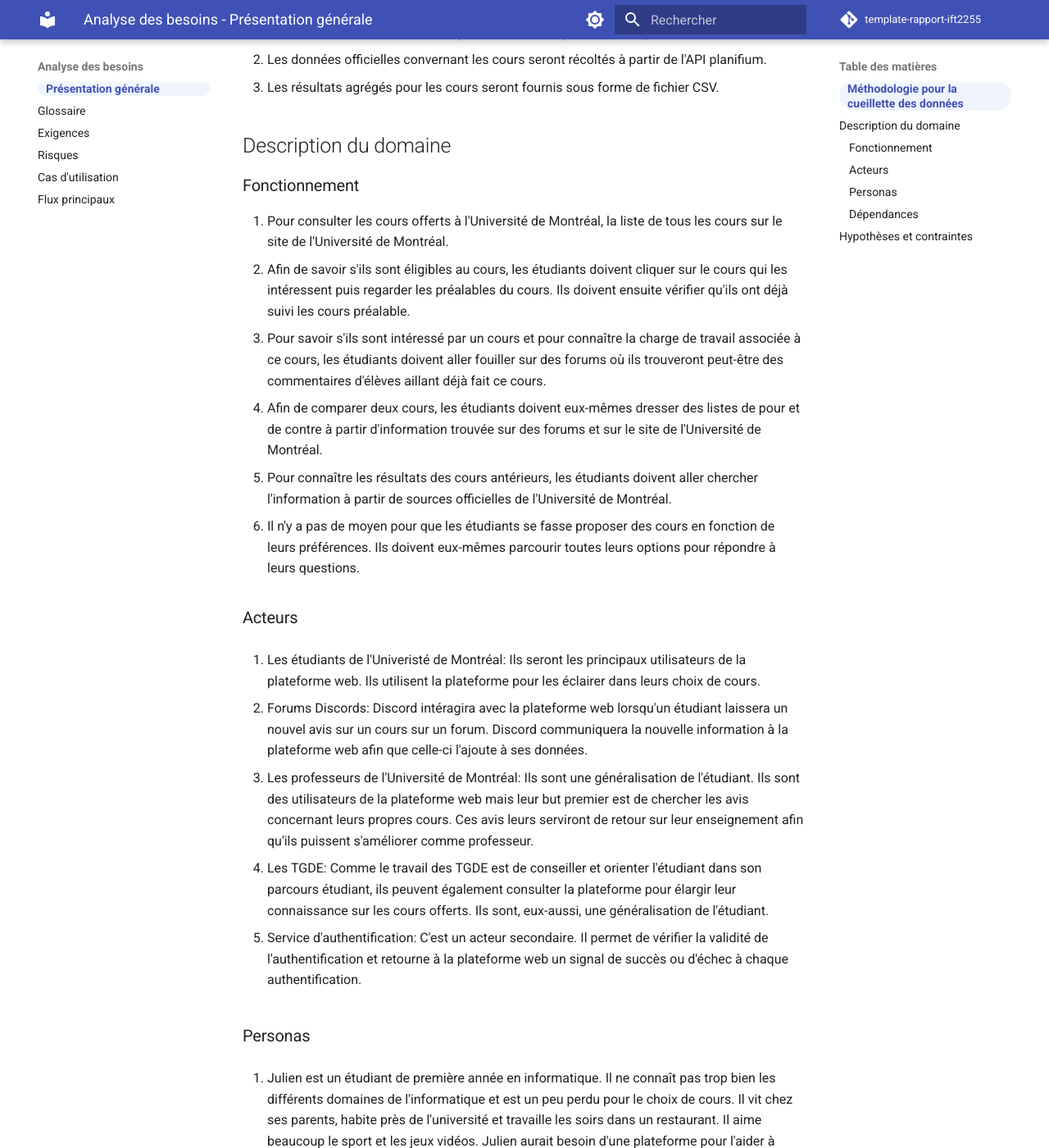
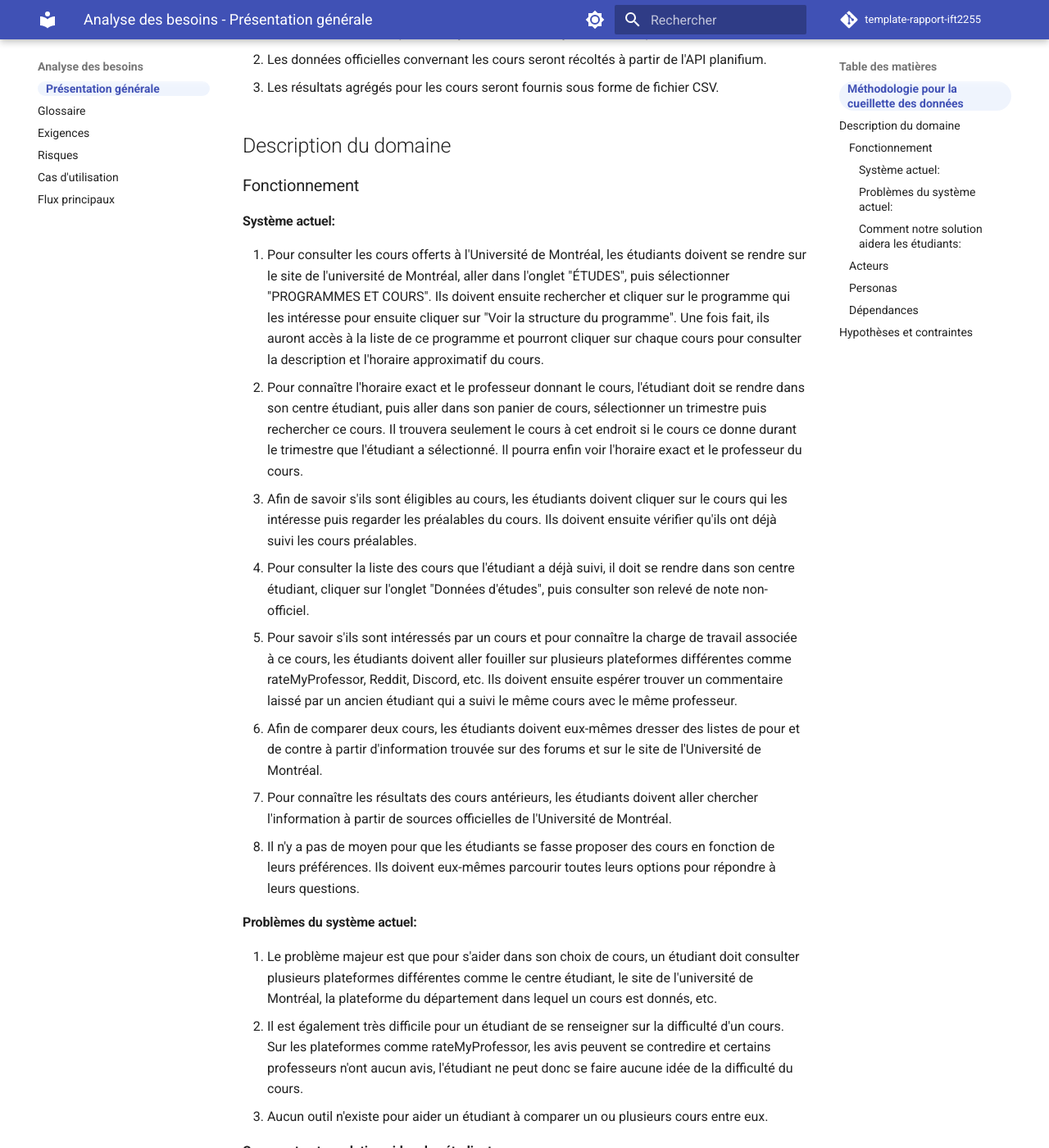
Before and after one commit to jujutheriault/IFT2255_Devoir1, an MkDocs documentation site: the page built from docs/besoins/index.md, in a window 1280 px wide and 1400 px high, scrolled down 591 px. Shown: the whole window at 82% size. Built offline with MkDocs 1.6.1 and Material for MkDocs 9.7.7, drawn with Linux system fonts in a browser that asks for light colours; comment, search, counter and statistics services are not loaded; some of the changed text lies outside the part shown.

```diff
--- a/docs/besoins/index.md
+++ b/docs/besoins/index.md
@@ -17,13 +17,22 @@ Pour répondre à ces besoins, les données que nous utiliserons afin d'obtenir
 ## Description du domaine
 
 ### Fonctionnement
-1. Pour consulter les cours offerts à l'Université de Montréal, la liste de tous les cours sur le site de l'Université de Montréal.
-2. Afin de savoir s'ils sont éligibles au cours, les étudiants doivent cliquer sur le cours qui les intéressent puis regarder les préalables du cours. Ils doivent ensuite vérifier qu'ils ont déjà suivi les cours préalable.
-3. Pour savoir s'ils sont intéressé par un cours et pour connaître la charge de travail associée à ce cours, les étudiants doivent aller fouiller sur des forums où ils trouveront peut-être des commentaires d'élèves aillant déjà fait ce cours.
+#### Système actuel:
+1. Pour consulter les cours offerts à l'Université de Montréal, les étudiants doivent se
+rendre sur le site de l'université de Montréal, aller dans l'onglet "ÉTUDES", puis sélectionner "PROGRAMMES ET COURS". Ils doivent ensuite rechercher et cliquer sur le programme qui les intéresse pour ensuite cliquer sur "Voir la structure du programme". Une fois fait, ils auront accès à la liste de ce programme et pourront cliquer sur chaque cours pour consulter la description et l'horaire approximatif du cours.
+2. Pour connaître l'horaire exact et le professeur donnant le cours, l'étudiant doit se rendre dans son centre étudiant, puis aller dans son panier de cours, sélectionner un trimestre puis rechercher ce cours. Il trouvera seulement le cours à cet endroit si le cours ce donne durant le trimestre que l'étudiant a sélectionné. Il pourra enfin voir l'horaire exact et le professeur du cours.
+2. Afin de savoir s'ils sont éligibles au cours, les étudiants doivent cliquer sur le cours qui les intéresse puis regarder les préalables du cours. Ils doivent ensuite vérifier qu'ils ont déjà suivi les cours préalables.
+3. Pour consulter la liste des cours que l'étudiant a déjà suivi, il doit se rendre dans son centre étudiant, cliquer sur l'onglet "Données d'études", puis consulter son relevé de note non-officiel.
+3. Pour savoir s'ils sont intéressés par un cours et pour connaître la charge de travail associée à ce cours, les étudiants doivent aller fouiller sur plusieurs plateformes différentes comme rateMyProfessor, Reddit, Discord, etc. Ils doivent ensuite espérer trouver un commentaire laissé par un ancien étudiant qui a suivi le même cours avec le même professeur.
 4. Afin de comparer deux cours, les étudiants doivent eux-mêmes dresser des listes de pour et de contre à partir d'information trouvée sur des forums et sur le site de l'Université de Montréal.
 5. Pour connaître les résultats des cours antérieurs, les étudiants doivent aller chercher l'information à partir de sources officielles de l'Université de Montréal.
 6. Il n'y a pas de moyen pour que les étudiants se fasse proposer des cours en fonction de leurs préférences. Ils doivent eux-mêmes parcourir toutes leurs options pour répondre à leurs questions.
-
+#### Problèmes du système actuel:
+1. Le problème majeur est que pour s'aider dans son choix de cours, un étudiant doit consulter plusieurs plateformes différentes comme le centre étudiant, le site de l'université de Montréal, la plateforme du département dans lequel un cours est donnés, etc.
+2. Il est également très difficile pour un étudiant de se renseigner sur la difficulté d'un cours. Sur les plateformes comme rateMyProfessor, les avis peuvent se contredire et certains professeurs n'ont aucun avis, l'étudiant ne peut donc se faire aucune idée de la difficulté du cours.
+3. Aucun outil n'existe pour aider un étudiant à comparer un ou plusieurs cours entre eux.
+#### Comment notre solution aidera les étudiants:
+Notre solution aidera les étudiants en rassemblant toutes les informations dont ils ont potentiellement besoin dans une seule plateforme. Il leur sera facile de trouver un cours qui leur convient, de consulter les différents professeurs qui le donne et les avis selon ces professeurs, de savoir si l'étudiant est éligible au cours, etc. L'étudiant n'aura plus à naviguer entre plusieurs plateforme web pour trouver réponse à ses questionnements. Il lui sera également possible de comparer les cours et les ensembles de cours entre eux.
 ### Acteurs
 1. Les étudiants de l'Univeristé de Montréal:
     Ils seront les principaux utilisateurs de la plateforme web. Ils utilisent la plateforme pour les éclairer dans leurs choix de cours.
```
Also changed, not shown: docs/besoins/exigences.md (+8 -7 lines).
